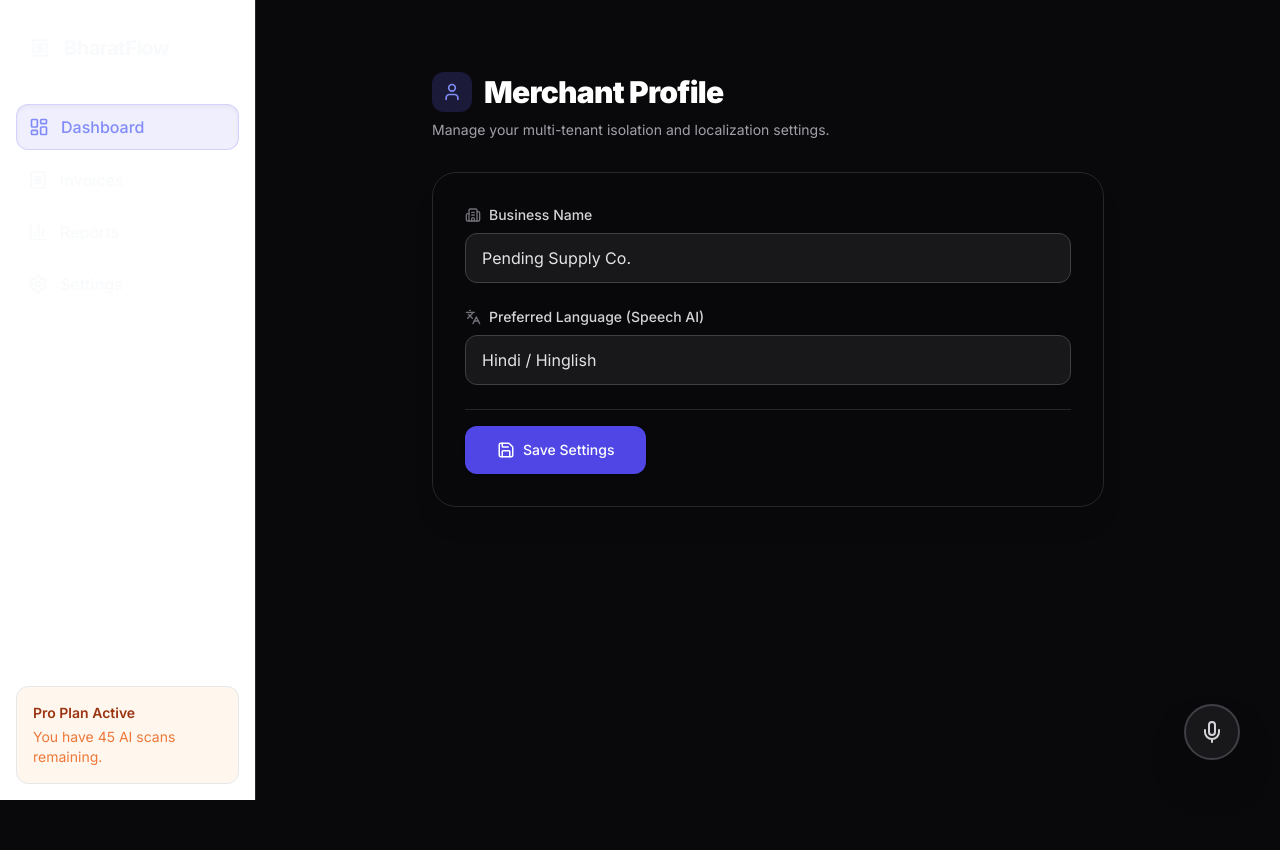
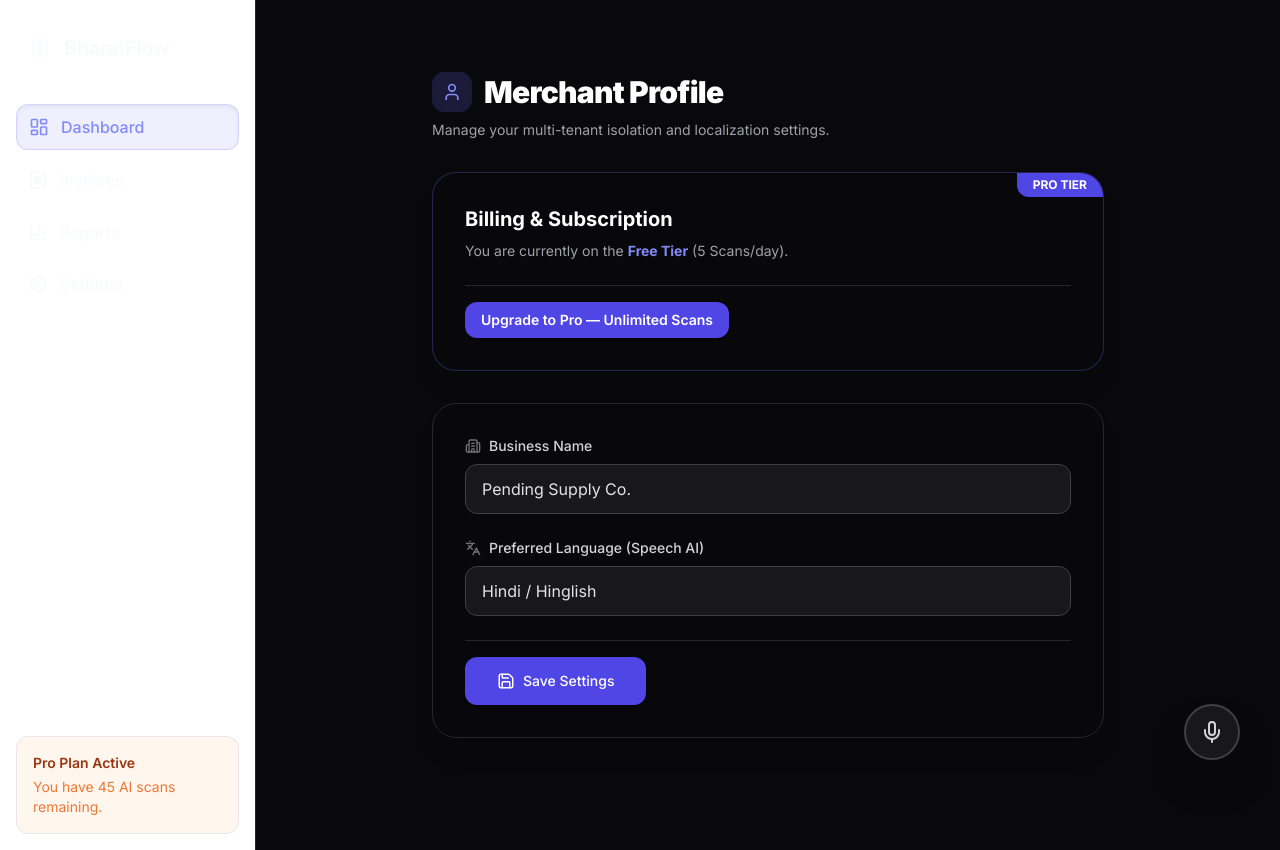
Before and after one commit to abhay-codes07/Bharat-Flow-AI, a Next.js app: page /profile in a window 1280 px wide. Before the commit the page ends 800 px from the top, so only its background shows below. Built offline with nearby package versions, Linux system fonts and the light colour scheme.

Commit message:
feat: implement Stripe payment gateway and subscription logic

```diff
--- /dev/null
+++ b/src/app/api/stripe/route.ts
@@ -0,0 +1,44 @@
+import { NextResponse } from "next/server";
+import { auth } from "@clerk/nextjs/server";
+import Stripe from "stripe";
+
+const stripe = new Stripe(process.env.STRIPE_SECRET_KEY || "", {
+  apiVersion: "2024-04-10",
+});
+
+export async function POST() {
+  try {
+    const { userId } = auth();
+    if (!userId) {
+      return NextResponse.json({ error: "Unauthorized" }, { status: 401 });
+    }
+
+    if (!process.env.STRIPE_SECRET_KEY) {
+      // Mock for MVP visual flow if keys not present
+      const mockCheckoutUrl = "https://checkout.stripe.com/c/pay/cs_mock_12345#FID";
+      return NextResponse.json({ url: mockCheckoutUrl });
+    }
+
+    const session = await stripe.checkout.sessions.create({
+      payment_method_types: ["card"],
+      line_items: [
+        {
+          price: process.env.STRIPE_PRICE_ID,
+          quantity: 1,
+        },
+      ],
+      mode: "subscription",
+      success_url: `${process.env.NEXT_PUBLIC_CLERK_AFTER_SIGN_IN_URL}?session_id={CHECKOUT_SESSION_ID}`,
+      cancel_url: `${process.env.NEXT_PUBLIC_CLERK_AFTER_SIGN_IN_URL}`,
+      client_reference_id: userId,
+    });
+
+    return NextResponse.json({ url: session.url });
+  } catch (error) {
+    console.error("Stripe error:", error);
+    return NextResponse.json(
+      { error: "Internal Server Error" },
+      { status: 500 }
+    );
+  }
+}
--- a/src/app/profile/page.tsx
+++ b/src/app/profile/page.tsx
@@ -26,6 +26,34 @@ export default function ProfilePage() {
         </div>
         <p className="text-zinc-400 text-sm">Manage your multi-tenant isolation and localization settings.</p>
       </header>
+
+      {/* Subscription Tier Block */}
+      <motion.div
+        initial={{ opacity: 0, y: 10 }}
+        animate={{ opacity: 1, y: 0 }}
+        className="bg-zinc-950/80 backdrop-blur-xl border border-indigo-500/30 p-8 rounded-3xl flex flex-col shadow-xl mb-8 relative overflow-hidden"
+      >
+        <div className="absolute top-0 right-0 bg-indigo-600 font-bold px-4 py-1 text-xs rounded-bl-xl text-white">PRO TIER</div>
+        <h2 className="text-xl font-bold text-white mb-2">Billing & Subscription</h2>
+        <p className="text-zinc-400 text-sm mb-6">You are currently on the <strong className="text-indigo-400">Free Tier</strong> (5 Scans/day).</p>
+
+        <div className="pt-4 border-t border-zinc-800">
+          <Button
+            onClick={async () => {
+              try {
+                const res = await fetch("/api/stripe", { method: "POST" });
+                const { url } = await res.json();
+                if (url) window.location.href = url;
+              } catch (e) {
+                alert("Failed to initiate upgrade.");
+              }
+            }}
+            className="w-full sm:w-auto bg-indigo-600 hover:bg-indigo-500 text-white font-semibold rounded-xl"
+          >
+            Upgrade to Pro — Unlimited Scans
+          </Button>
+        </div>
+      </motion.div>
 
       <motion.div
         initial={{ opacity: 0, y: 10 }}
```
